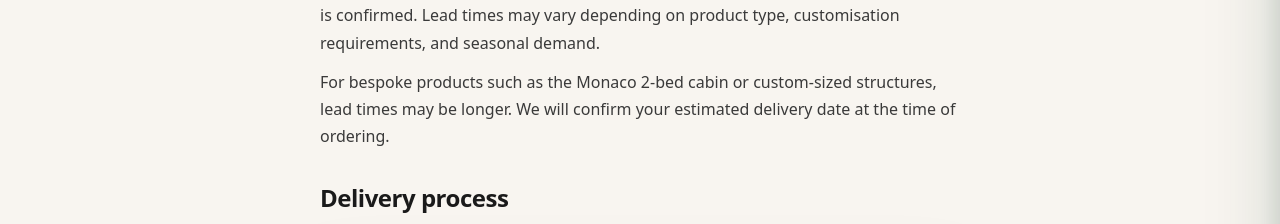
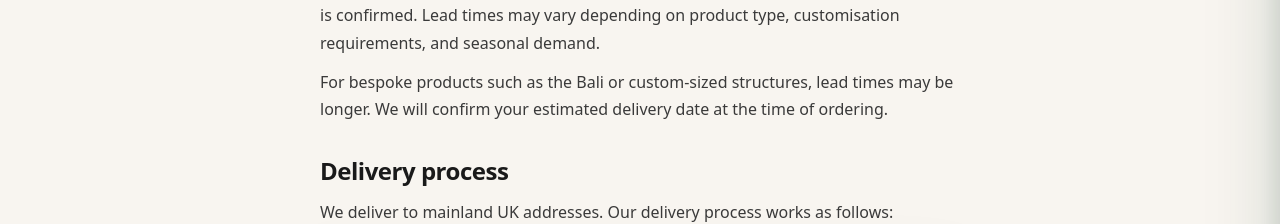
Before and after one commit to Tainhaus/2.0, a Next.js app: page /delivery in a window 1280 px wide. Shown: the part 478-702 px from the top of the page. Built offline with nearby package versions, Linux system fonts and the light colour scheme; no server answers.

Commit message:
Rename: update product display names to island names in src/app/delivery/page.tsx

```diff
--- a/src/app/delivery/page.tsx
+++ b/src/app/delivery/page.tsx
@@ -33,7 +33,7 @@ export default function DeliveryPage() {
           <section>
             <h2 className="font-display text-2xl font-semibold text-charcoal-900 mb-3">Lead times</h2>
             <p>Most Tainhaus products are delivered within <strong>4 to 6 weeks</strong> from the date your order is confirmed. Lead times may vary depending on product type, customisation requirements, and seasonal demand.</p>
-            <p className="mt-3">For bespoke products such as the Monaco 2-bed cabin or custom-sized structures, lead times may be longer. We will confirm your estimated delivery date at the time of ordering.</p>
+            <p className="mt-3">For bespoke products such as the Bali or custom-sized structures, lead times may be longer. We will confirm your estimated delivery date at the time of ordering.</p>
           </section>
 
           <section>
```
